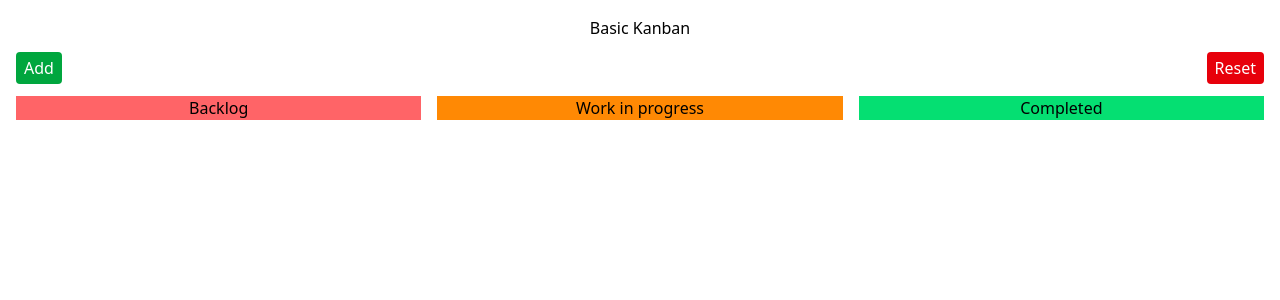
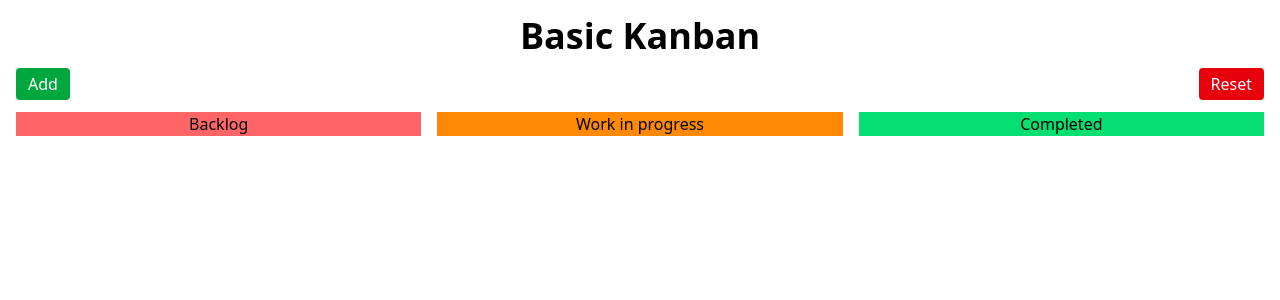
Before and after one commit to chrisjcoates/basic-kanban, a React (Vite) app: page / in a window 1280 px wide. Shown: the top 300 px of the page. Built offline with nearby package versions, Linux system fonts and the light colour scheme.

Commit message:
Kanban header styling
updated modal title style to font-semibold.

```diff
--- a/src/App.jsx
+++ b/src/App.jsx
@@ -16,15 +16,15 @@ const App = () => {
 
   return (
     <div className='p-4'>
-      <h2 className='text-center mb-3'>Basic Kanban</h2>
+      <h1 className='text-center mb-3 font-semibold text-4xl'>Basic Kanban</h1>
       <div className='flex justify-between'>
         <button
           onClick={openTaskModal}
-          className='bg-green-600 mb-3 p-1 text-white rounded px-2 hover:bg-green-700 active:bg-green-600 cursor-pointer'
+          className='bg-green-600 mb-3 py-1 px-3 text-white rounded px-2 hover:bg-green-700 active:bg-green-600 cursor-pointer'
         >
           Add
         </button>
-        <button className='bg-red-600 mb-3 p-1 text-white rounded px-2 hover:bg-red-700 active:bg-red-600 cursor-pointer'>
+        <button className='bg-red-600 mb-3 py-1 px-3 text-white rounded px-2 hover:bg-red-700 active:bg-red-600 cursor-pointer'>
           Reset
         </button>
       </div>
```
